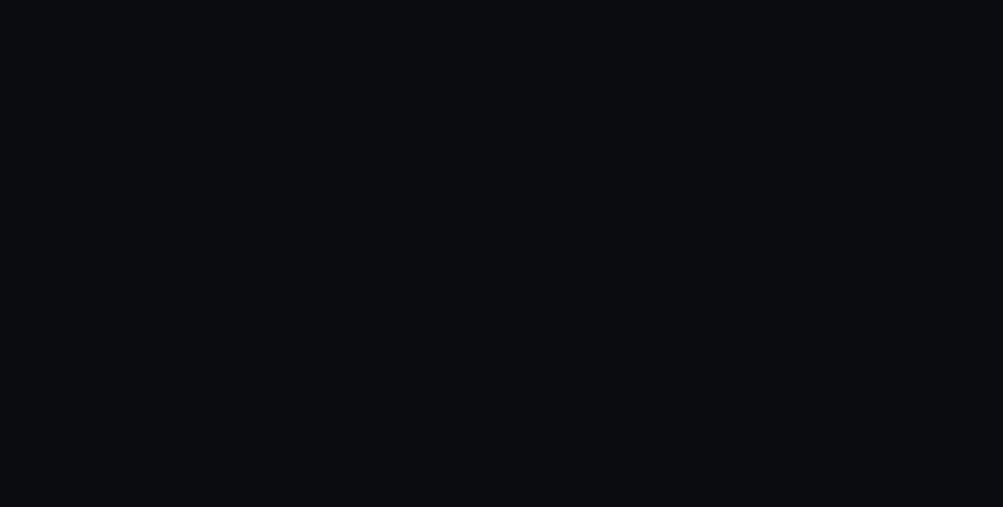
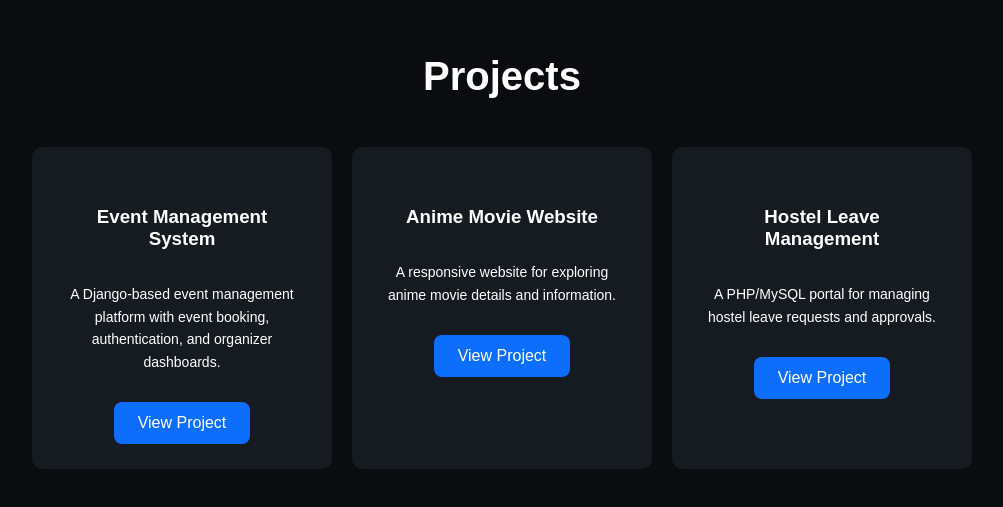
Before and after one commit to sanath2003git/portfolio-react, a React (Vite) app: page / in a window 1280 px wide. Shown: the part 2453-2960 px from the top of the page, without its empty margins (138-1141 px from the left). Before the commit the page ends 2328 px from the top, so only its background shows below. Built offline with nearby package versions, Linux system fonts and the light colour scheme.

Commit message:
Add reusable project card component

```diff
--- a/src/App.jsx
+++ b/src/App.jsx
@@ -2,6 +2,7 @@
 import Hero from './components/Hero';
 import About from './components/About';
 import Skills from './components/Skills';
+import Projects from './components/Projects';
 
 function App() {
   return (
@@ -10,6 +11,7 @@
       <Hero />
       <About />
       <Skills />
+      <Projects />
     </>
   );
 }
--- /dev/null
+++ b/src/components/ProjectCard.jsx
@@ -0,0 +1,13 @@
+function ProjectCard(props) {
+  return (
+    <div className="project-card">
+      <h3>{props.title}</h3>
+
+      <p>{props.description}</p>
+
+      <button>View Project</button>
+    </div>
+  );
+}
+
+export default ProjectCard;
--- /dev/null
+++ b/src/components/Projects.jsx
@@ -0,0 +1,44 @@
+import ProjectCard from './ProjectCard';
+
+const projects = [
+  {
+    title: "Event Management System",
+
+    description:
+      "A Django-based event management platform with event booking, authentication, and organizer dashboards."
+  },
+
+  {
+    title: "Anime Movie Website",
+
+    description:
+      "A responsive website for exploring anime movie details and information."
+  },
+
+  {
+    title: "Hostel Leave Management",
+
+    description:
+      "A PHP/MySQL portal for managing hostel leave requests and approvals."
+  }
+];
+
+function Projects() {
+  return (
+    <section>
+      <h2>Projects</h2>
+
+      <div className="projects-container">
+        {projects.map((project) => (
+          <ProjectCard
+            key={project.title}
+            title={project.title}
+            description={project.description}
+          />
+        ))}
+      </div>
+    </section>
+  );
+}
+
+export default Projects;
--- a/src/index.css
+++ b/src/index.css
@@ -62,3 +62,23 @@
   padding: 15px 20px;
   border-radius: 8px;
 }
+
+.projects-container {
+  display: flex;
+  gap: 20px;
+  flex-wrap: wrap;
+  justify-content: center;
+}
+
+.project-card {
+  background-color: #161b22;
+  padding: 25px;
+  width: 250px;
+  border-radius: 10px;
+  text-align: center;
+}
+
+.project-card p {
+  font-size: 14px;
+  line-height: 1.6;
+}
```
